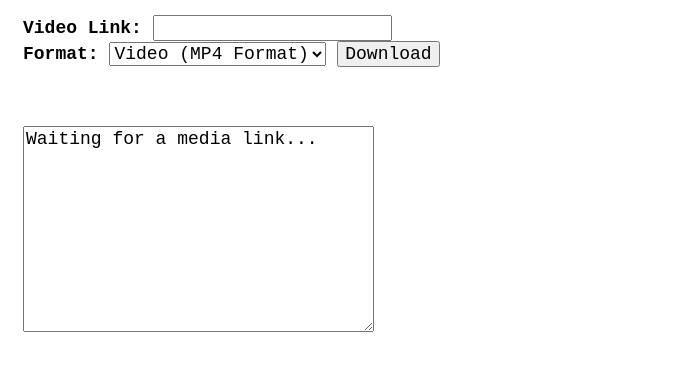
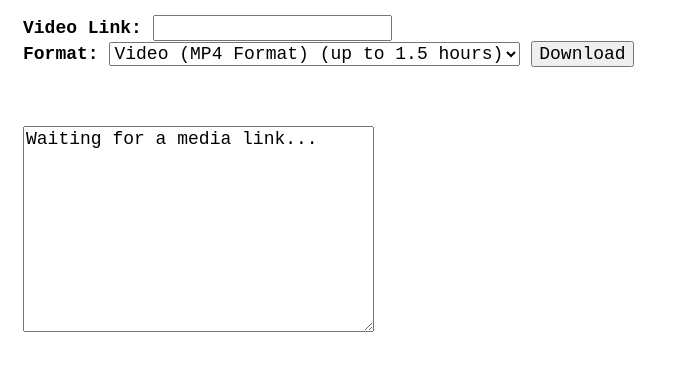
Before and after one commit to asdbaihu/youtube-crawler-1, a website: page index.html in a window 1280 px wide. Shown: the whole page, without its empty margins (0-674 px from the left). Drawn offline with nearby package versions, Linux system fonts and the light colour scheme; no server answers.

Commit message:
inform added

```diff
--- a/index.html
+++ b/index.html
@@ -39,8 +39,8 @@
         <input id="link" value=""/> <br>
         <label class="enabled" for="format">Format:</label>
         <select name="format" id="format">
-            <option value="Video">Video (MP4 Format)</option>
-            <option value="Audio">Audio (MP3 Format)</option>
+            <option value="Video">Video (MP4 Format) (up to 1.5 hours)</option>
+            <option value="Audio">Audio (MP3 Format) (up to 1.5 hours)</option>
         </select>
         <button id="submit-button" onclick="sendLink()">Download</button> <br>
         <a id="download-button" href="" onbl onclick="reset()" download hidden>Get Your Last Downloaded File</a>
```
